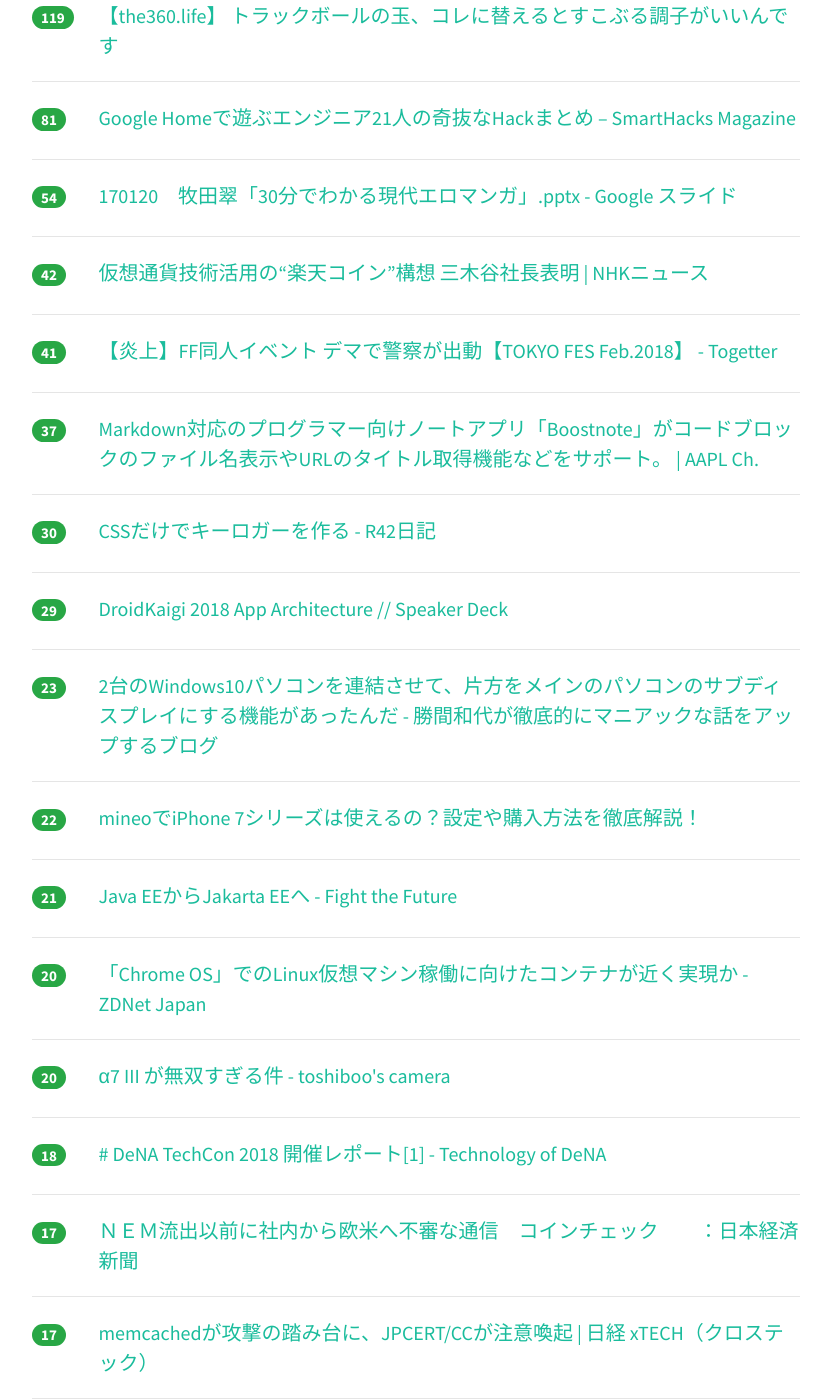
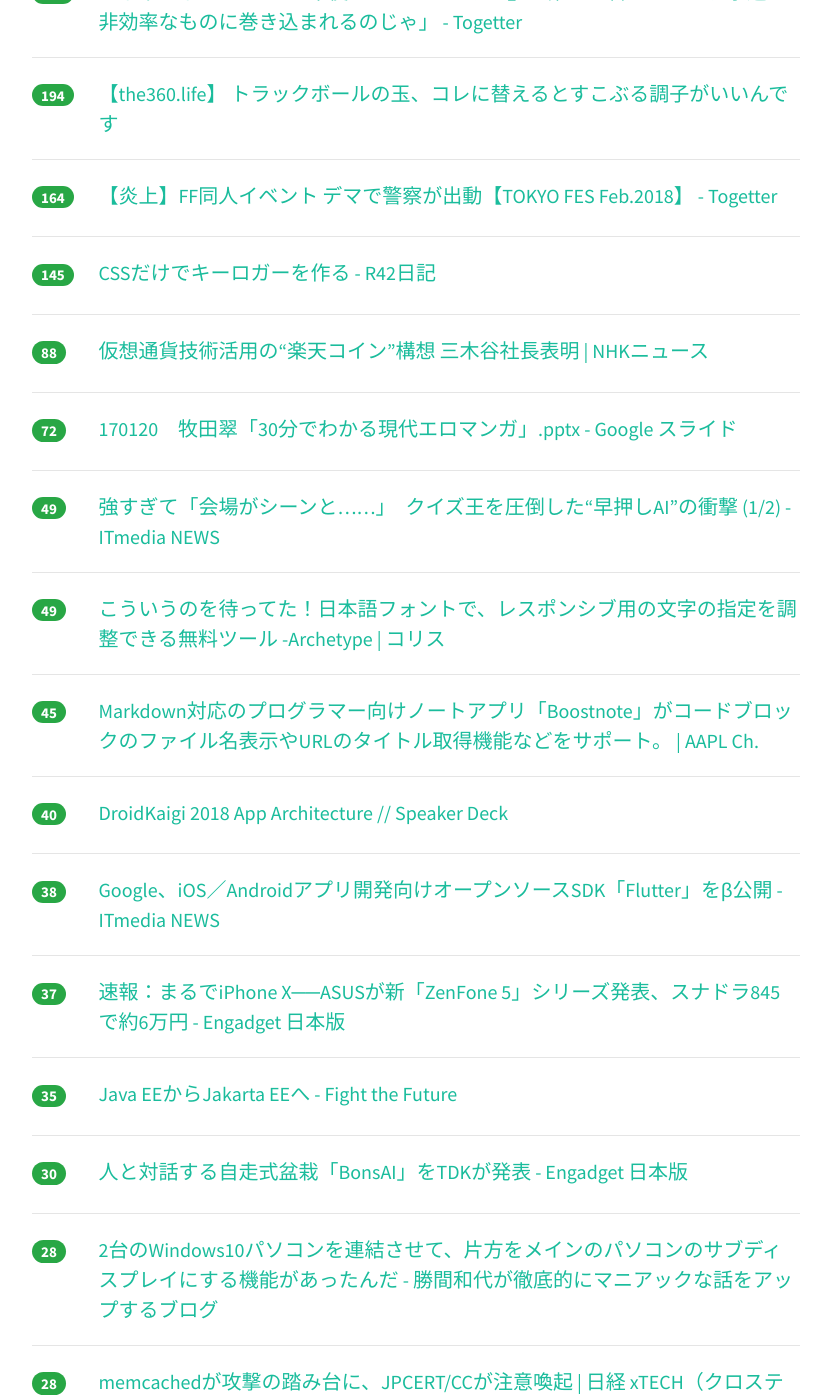
Before and after one commit to yatta47/hatena-matome-site, a Jekyll site: the page built from _posts/2018-02-28-hatena.md, in a window 1280 px wide and 1400 px high, scrolled down 598 px. Shown: the whole window, without its empty margins (224-1055 px from the left). Built offline with Jekyll 4.4.1, drawn with Linux system fonts in a browser that asks for light colours; nearby versions of some CDN libraries; some of the changed text lies outside the part shown.

Commit message:
Updated 2018-02-28

```diff
--- a/_posts/2018-02-28-hatena.md
+++ b/_posts/2018-02-28-hatena.md
@@ -1,84 +1,134 @@
 ---
 layout: post
 title:  "2018-02-28 はてぶIT"
-date:   2018-02-28 10:04:09
+date:   2018-02-28 13:03:48
 tags: [it-hotentry]
 ---
-23 件のデータあり
+37 件のデータあり
 
 <hr><div class="row">
-<div class="col-1"><span class="badge badge-pill badge-success h2">311</span></div>
+<div class="col-1"><span class="badge badge-pill badge-success h2">324</span></div>
 <div class="col-11"><a href='https://research.preferred.jp/2018/02/27nishikawa/' target='_blank'>「コンピューターサイエンスのすべての分野に精通していること」という応募資格に込めた想い | Preferred Research</a></div>
 </div>
 <hr>
 <div class="row">
-<div class="col-1"><span class="badge badge-pill badge-success h2">151</span></div>
+<div class="col-1"><span class="badge badge-pill badge-success h2">267</span></div>
+<div class="col-11"><a href='https://smarthacks.jp/mag/30572' target='_blank'>Google Homeで遊ぶエンジニア21人の奇抜なHackまとめ – SmartHacks Magazine</a></div>
+</div>
+<hr>
+<div class="row">
+<div class="col-1"><span class="badge badge-pill badge-success h2">222</span></div>
 <div class="col-11"><a href='https://togetter.com/li/1203693' target='_blank'>のじゃおじ「『メールは不便なのでクソです…』と誰かが言わないと、永遠に非効率なものに巻き込まれるのじゃ」 - Togetter</a></div>
 </div>
 <hr>
 <div class="row">
-<div class="col-1"><span class="badge badge-pill badge-success h2">119</span></div>
+<div class="col-1"><span class="badge badge-pill badge-success h2">194</span></div>
 <div class="col-11"><a href='http://the360.life/U1301.doit?id=2816' target='_blank'>【the360.life】 トラックボールの玉、コレに替えるとすこぶる調子がいいんです</a></div>
 </div>
 <hr>
 <div class="row">
-<div class="col-1"><span class="badge badge-pill badge-success h2">81</span></div>
-<div class="col-11"><a href='https://smarthacks.jp/mag/30572' target='_blank'>Google Homeで遊ぶエンジニア21人の奇抜なHackまとめ – SmartHacks Magazine</a></div>
+<div class="col-1"><span class="badge badge-pill badge-success h2">164</span></div>
+<div class="col-11"><a href='https://togetter.com/li/1203785' target='_blank'>【炎上】FF同人イベント デマで警察が出動【TOKYO FES Feb.2018】 - Togetter</a></div>
 </div>
 <hr>
 <div class="row">
-<div class="col-1"><span class="badge badge-pill badge-success h2">54</span></div>
+<div class="col-1"><span class="badge badge-pill badge-success h2">145</span></div>
+<div class="col-11"><a href='http://takahashikzn.root42.jp/entry/2018/02/21/085948' target='_blank'>CSSだけでキーロガーを作る - R42日記</a></div>
+</div>
+<hr>
+<div class="row">
+<div class="col-1"><span class="badge badge-pill badge-success h2">88</span></div>
+<div class="col-11"><a href='https://www3.nhk.or.jp/news/html/20180227/k10011345551000.html' target='_blank'>仮想通貨技術活用の“楽天コイン”構想 三木谷社長表明 | NHKニュース</a></div>
+</div>
+<hr>
+<div class="row">
+<div class="col-1"><span class="badge badge-pill badge-success h2">72</span></div>
 <div class="col-11"><a href='https://docs.google.com/presentation/d/1m3WEma5w_Et8gDd5baknLZFVT5tf3VA8QIYLZ_1Q4O8/mobilepresent?slide=id.p4' target='_blank'>170120　牧田翠「30分でわかる現代エロマンガ」.pptx - Google スライド</a></div>
 </div>
 <hr>
 <div class="row">
-<div class="col-1"><span class="badge badge-pill badge-success h2">42</span></div>
-<div class="col-11"><a href='https://www3.nhk.or.jp/news/html/20180227/k10011345551000.html' target='_blank'>仮想通貨技術活用の“楽天コイン”構想 三木谷社長表明 | NHKニュース</a></div>
+<div class="col-1"><span class="badge badge-pill badge-success h2">49</span></div>
+<div class="col-11"><a href='http://www.itmedia.co.jp/news/articles/1802/28/news037.html' target='_blank'>強すぎて「会場がシーンと……」　クイズ王を圧倒した“早押しAI”の衝撃 (1/2) - ITmedia NEWS</a></div>
 </div>
 <hr>
 <div class="row">
-<div class="col-1"><span class="badge badge-pill badge-success h2">41</span></div>
-<div class="col-11"><a href='https://togetter.com/li/1203785' target='_blank'>【炎上】FF同人イベント デマで警察が出動【TOKYO FES Feb.2018】 - Togetter</a></div>
+<div class="col-1"><span class="badge badge-pill badge-success h2">49</span></div>
+<div class="col-11"><a href='http://coliss.com/articles/build-websites/operation/css/digital-typography-design-tool-archetype.html' target='_blank'>こういうのを待ってた！日本語フォントで、レスポンシブ用の文字の指定を調整できる無料ツール -Archetype | コリス</a></div>
+</div>
+<hr>
+<div class="row">
+<div class="col-1"><span class="badge badge-pill badge-success h2">45</span></div>
+<div class="col-11"><a href='https://applech2.com/archives/20180227-boostnote-v0100-support-display-filename-in-codeblock.html' target='_blank'>Markdown対応のプログラマー向けノートアプリ「Boostnote」がコードブロックのファイル名表示やURLのタイトル取得機能などをサポート。 | AAPL Ch.</a></div>
+</div>
+<hr>
+<div class="row">
+<div class="col-1"><span class="badge badge-pill badge-success h2">40</span></div>
+<div class="col-11"><a href='https://speakerdeck.com/takahirom/droidkaigi-2018-app-architecture' target='_blank'>DroidKaigi 2018 App Architecture // Speaker Deck</a></div>
+</div>
+<hr>
+<div class="row">
+<div class="col-1"><span class="badge badge-pill badge-success h2">38</span></div>
+<div class="col-11"><a href='http://www.itmedia.co.jp/news/articles/1802/28/news076.html' target='_blank'>Google、iOS／Androidアプリ開発向けオープンソースSDK「Flutter」をβ公開 - ITmedia NEWS</a></div>
 </div>
 <hr>
 <div class="row">
 <div class="col-1"><span class="badge badge-pill badge-success h2">37</span></div>
-<div class="col-11"><a href='https://applech2.com/archives/20180227-boostnote-v0100-support-display-filename-in-codeblock.html' target='_blank'>Markdown対応のプログラマー向けノートアプリ「Boostnote」がコードブロックのファイル名表示やURLのタイトル取得機能などをサポート。 | AAPL Ch.</a></div>
+<div class="col-11"><a href='http://japanese.engadget.com/2018/02/27/iphone-x-asus-zenfone-5-845-6/' target='_blank'>速報：まるでiPhone X──ASUSが新「ZenFone 5」シリーズ発表、スナドラ845で約6万円 - Engadget 日本版</a></div>
+</div>
+<hr>
+<div class="row">
+<div class="col-1"><span class="badge badge-pill badge-success h2">35</span></div>
+<div class="col-11"><a href='http://www.sakatakoichi.com/entry/2018/02/27/Java_EE%E3%81%8B%E3%82%89Jakarta_EE%E3%81%B8' target='_blank'>Java EEからJakarta EEへ - Fight the Future</a></div>
 </div>
 <hr>
 <div class="row">
 <div class="col-1"><span class="badge badge-pill badge-success h2">30</span></div>
-<div class="col-11"><a href='http://takahashikzn.root42.jp/entry/2018/02/21/085948' target='_blank'>CSSだけでキーロガーを作る - R42日記</a></div>
+<div class="col-11"><a href='http://japanese.engadget.com/2018/02/27/bonsai-tdk/' target='_blank'>人と対話する自走式盆栽「BonsAI」をTDKが発表 - Engadget 日本版</a></div>
 </div>
 <hr>
 <div class="row">
-<div class="col-1"><span class="badge badge-pill badge-success h2">29</span></div>
-<div class="col-11"><a href='https://speakerdeck.com/takahirom/droidkaigi-2018-app-architecture' target='_blank'>DroidKaigi 2018 App Architecture // Speaker Deck</a></div>
+<div class="col-1"><span class="badge badge-pill badge-success h2">28</span></div>
+<div class="col-11"><a href='http://katsumakazuyo.hatenablog.com/entry/2018/02/28/010512' target='_blank'>2台のWindows10パソコンを連結させて、片方をメインのパソコンのサブディスプレイにする機能があったんだ - 勝間和代が徹底的にマニアックな話をアップするブログ</a></div>
+</div>
+<hr>
+<div class="row">
+<div class="col-1"><span class="badge badge-pill badge-success h2">28</span></div>
+<div class="col-11"><a href='http://tech.nikkeibp.co.jp/atcl/nxt/news/18/00262/' target='_blank'>memcachedが攻撃の踏み台に、JPCERT/CCが注意喚起 | 日経 xTECH（クロステック）</a></div>
+</div>
+<hr>
+<div class="row">
+<div class="col-1"><span class="badge badge-pill badge-success h2">26</span></div>
+<div class="col-11"><a href='https://japan.zdnet.com/article/35115293/' target='_blank'>「Chrome OS」でのLinux仮想マシン稼働に向けたコンテナが近く実現か - ZDNet Japan</a></div>
+</div>
+<hr>
+<div class="row">
+<div class="col-1"><span class="badge badge-pill badge-success h2">25</span></div>
+<div class="col-11"><a href='http://www.toshiboo.com/entry/a7iii01' target='_blank'>α7 III が無双すぎる件 - toshiboo's camera</a></div>
 </div>
 <hr>
 <div class="row">
 <div class="col-1"><span class="badge badge-pill badge-success h2">23</span></div>
-<div class="col-11"><a href='http://katsumakazuyo.hatenablog.com/entry/2018/02/28/010512' target='_blank'>2台のWindows10パソコンを連結させて、片方をメインのパソコンのサブディスプレイにする機能があったんだ - 勝間和代が徹底的にマニアックな話をアップするブログ</a></div>
-</div>
-<hr>
-<div class="row">
-<div class="col-1"><span class="badge badge-pill badge-success h2">22</span></div>
 <div class="col-11"><a href='https://simchange.jp/mineo-iphone7-use/' target='_blank'>mineoでiPhone 7シリーズは使えるの？設定や購入方法を徹底解説！</a></div>
 </div>
 <hr>
 <div class="row">
 <div class="col-1"><span class="badge badge-pill badge-success h2">21</span></div>
-<div class="col-11"><a href='http://www.sakatakoichi.com/entry/2018/02/27/Java_EE%E3%81%8B%E3%82%89Jakarta_EE%E3%81%B8' target='_blank'>Java EEからJakarta EEへ - Fight the Future</a></div>
+<div class="col-11"><a href='https://www.seohacks.net/blog/column/2566/' target='_blank'>リスク回避としてのSEO。「あえてSEOを意識する」べきタイミングとは | SEO HACKS公式ブログ</a></div>
 </div>
 <hr>
 <div class="row">
 <div class="col-1"><span class="badge badge-pill badge-success h2">20</span></div>
-<div class="col-11"><a href='https://japan.zdnet.com/article/35115293/' target='_blank'>「Chrome OS」でのLinux仮想マシン稼働に向けたコンテナが近く実現か - ZDNet Japan</a></div>
+<div class="col-11"><a href='https://www.nikkei.com/article/DGXMZO27433360X20C18A2CC0000/' target='_blank'>ＮＥＭ流出以前に社内から欧米へ不審な通信　コインチェック　　：日本経済新聞</a></div>
 </div>
 <hr>
 <div class="row">
 <div class="col-1"><span class="badge badge-pill badge-success h2">20</span></div>
-<div class="col-11"><a href='http://www.toshiboo.com/entry/a7iii01' target='_blank'>α7 III が無双すぎる件 - toshiboo's camera</a></div>
+<div class="col-11"><a href='http://photoshopvip.net/107627' target='_blank'>無料で使える！デザインが良くなるフリーフォント57個まとめ 2018年2月度 - PhotoshopVIP</a></div>
+</div>
+<hr>
+<div class="row">
+<div class="col-1"><span class="badge badge-pill badge-success h2">19</span></div>
+<div class="col-11"><a href='http://data.gunosy.io/entry/sql_with_redshift_and_bigquery' target='_blank'>RedshiftとBigQueryでよく使うSQLの違いTips - Gunosyデータ分析ブログ</a></div>
 </div>
 <hr>
 <div class="row">
@@ -87,28 +137,53 @@ tags: [it-hotentry]
 </div>
 <hr>
 <div class="row">
-<div class="col-1"><span class="badge badge-pill badge-success h2">17</span></div>
-<div class="col-11"><a href='https://www.nikkei.com/article/DGXMZO27433360X20C18A2CC0000/' target='_blank'>ＮＥＭ流出以前に社内から欧米へ不審な通信　コインチェック　　：日本経済新聞</a></div>
+<div class="col-1"><span class="badge badge-pill badge-success h2">18</span></div>
+<div class="col-11"><a href='https://this.kiji.is/341298034921325665' target='_blank'>「楽天コイン」構想発表　三木谷氏、仮想通貨技術で - 共同通信</a></div>
 </div>
 <hr>
 <div class="row">
-<div class="col-1"><span class="badge badge-pill badge-success h2">17</span></div>
-<div class="col-11"><a href='http://tech.nikkeibp.co.jp/atcl/nxt/news/18/00262/' target='_blank'>memcachedが攻撃の踏み台に、JPCERT/CCが注意喚起 | 日経 xTECH（クロステック）</a></div>
+<div class="col-1"><span class="badge badge-pill badge-success h2">18</span></div>
+<div class="col-11"><a href='https://codeiq.jp/magazine/2018/02/57820/' target='_blank'>【徳丸浩×LINE志賀遼太】セキュリティにはブラックボックスを解き明かす、パズル的な面白さがある｜CodeIQ MAGAZINE</a></div>
 </div>
 <hr>
 <div class="row">
-<div class="col-1"><span class="badge badge-pill badge-success h2">17</span></div>
-<div class="col-11"><a href='http://japanese.engadget.com/2018/02/27/bonsai-tdk/' target='_blank'>人と対話する自走式盆栽「BonsAI」をTDKが発表 - Engadget 日本版</a></div>
+<div class="col-1"><span class="badge badge-pill badge-success h2">18</span></div>
+<div class="col-11"><a href='http://techlife.cookpad.com/entry/2018/02/28/113000' target='_blank'>良い感じにログを収集するライブラリ、Puree-Swiftをリリースしました - クックパッド開発者ブログ</a></div>
 </div>
 <hr>
 <div class="row">
-<div class="col-1"><span class="badge badge-pill badge-success h2">12</span></div>
+<div class="col-1"><span class="badge badge-pill badge-success h2">16</span></div>
 <div class="col-11"><a href='http://diamond.jp/articles/-/161523' target='_blank'>AbemaTVが営業赤字200億円でもインターネットテレビの雄を狙う理由 | 山田英夫のビジネスモデル・ラボ | ダイヤモンド・オンライン</a></div>
 </div>
 <hr>
 <div class="row">
-<div class="col-1"><span class="badge badge-pill badge-success h2">10</span></div>
+<div class="col-1"><span class="badge badge-pill badge-success h2">16</span></div>
+<div class="col-11"><a href='https://employment.en-japan.com/engineerhub/entry/2018/02/28/110000' target='_blank'>試したいから、作る。ghq、goreの作者motemenの開発は「自分本位」で駆動する - エンジニアHub｜若手Webエンジニアのキャリアを考える！</a></div>
+</div>
+<hr>
+<div class="row">
+<div class="col-1"><span class="badge badge-pill badge-success h2">15</span></div>
+<div class="col-11"><a href='http://uxmilk.jp/70409' target='_blank'>Webデザインでスライダーが効果を発揮するとき | UX MILK</a></div>
+</div>
+<hr>
+<div class="row">
+<div class="col-1"><span class="badge badge-pill badge-success h2">15</span></div>
+<div class="col-11"><a href='http://jp.techcrunch.com/2018/02/28/2018-02-27-google-clips-review/' target='_blank'>スマートカメラ、Google Clipsレビュー――機械学習が人、イヌ、ネコ、ウサギを自動認識する | TechCrunch Japan</a></div>
+</div>
+<hr>
+<div class="row">
+<div class="col-1"><span class="badge badge-pill badge-success h2">15</span></div>
+<div class="col-11"><a href='https://circleci.com/blog/sunsetting-1-0/' target='_blank'>CircleCI 1.0 End of Life on August 31, 2018</a></div>
+</div>
+<hr>
+<div class="row">
+<div class="col-1"><span class="badge badge-pill badge-success h2">14</span></div>
 <div class="col-11"><a href='http://b.hatena.ne.jp/entry/www.tv-tokyo.co.jp/yomu/business/entry/2018/016542.html' target='_blank'>はてなブックマーク - 下町ボブスレー”不採用の真実”が明らかに...：ガイアの夜明け｜読むテレ東：テレビ東京</a></div>
+</div>
+<hr>
+<div class="row">
+<div class="col-1"><span class="badge badge-pill badge-success h2">14</span></div>
+<div class="col-11"><a href='https://k-tai.watch.impress.co.jp/docs/event/mwc2018/1108548.html' target='_blank'>ASUS、新「ZenFone 5」シリーズ発表 - ケータイ Watch</a></div>
 </div>
 <hr>
 <div class="row">
@@ -116,8 +191,3 @@ tags: [it-hotentry]
 <div class="col-11"><a href='http://b.hatena.ne.jp/entry/s/anond.hatelabo.jp/20180227094326' target='_blank'>はてなブックマーク - 都会の人って本当に愚かだなあ</a></div>
 </div>
 <hr>
-<div class="row">
-<div class="col-1"><span class="badge badge-pill badge-success h2">6</span></div>
-<div class="col-11"><a href='http://www.itmedia.co.jp/news/articles/1802/28/news037.html' target='_blank'>強すぎて「会場がシーンと……」　クイズ王を圧倒した“早押しAI”の衝撃 (1/2) - ITmedia NEWS</a></div>
-</div>
-<hr>
```
